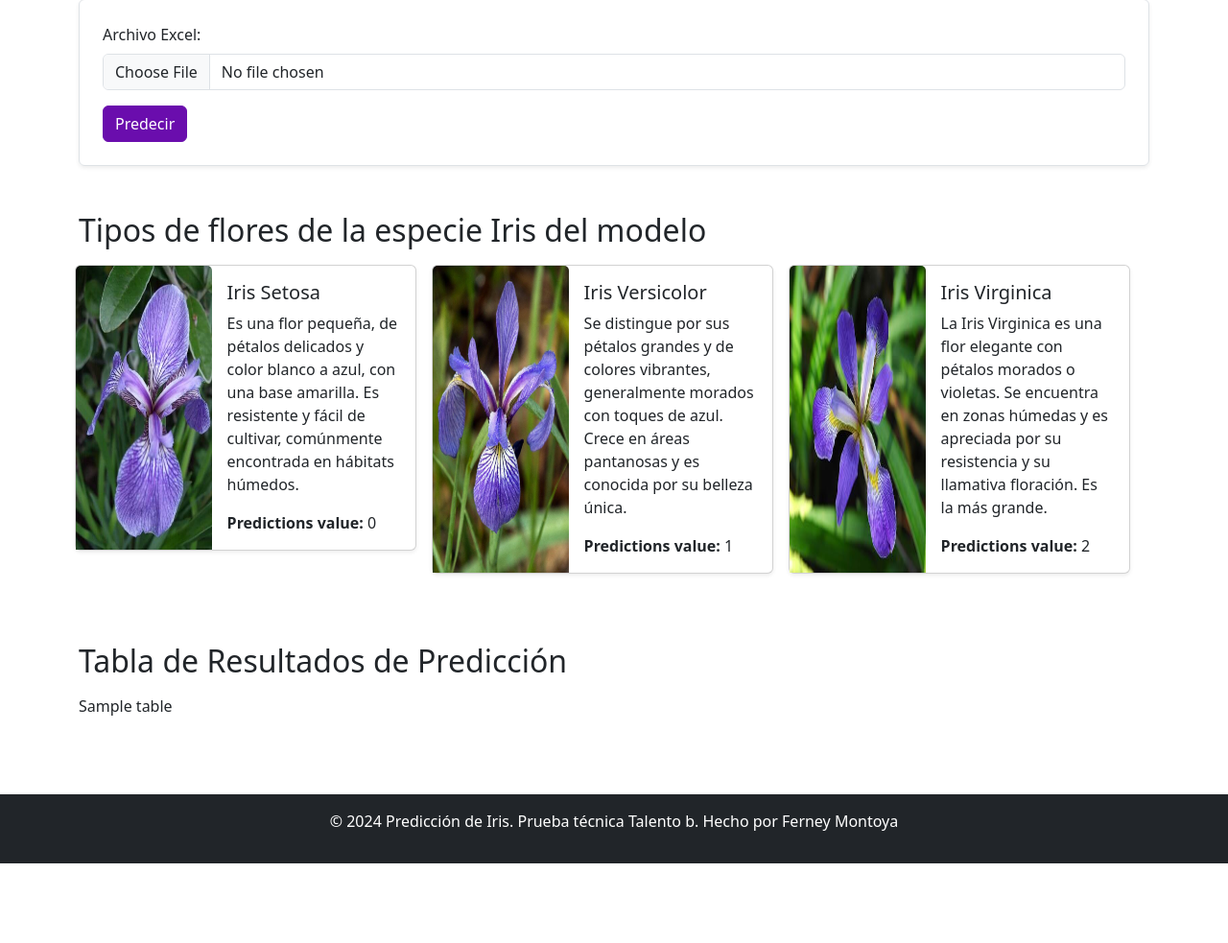
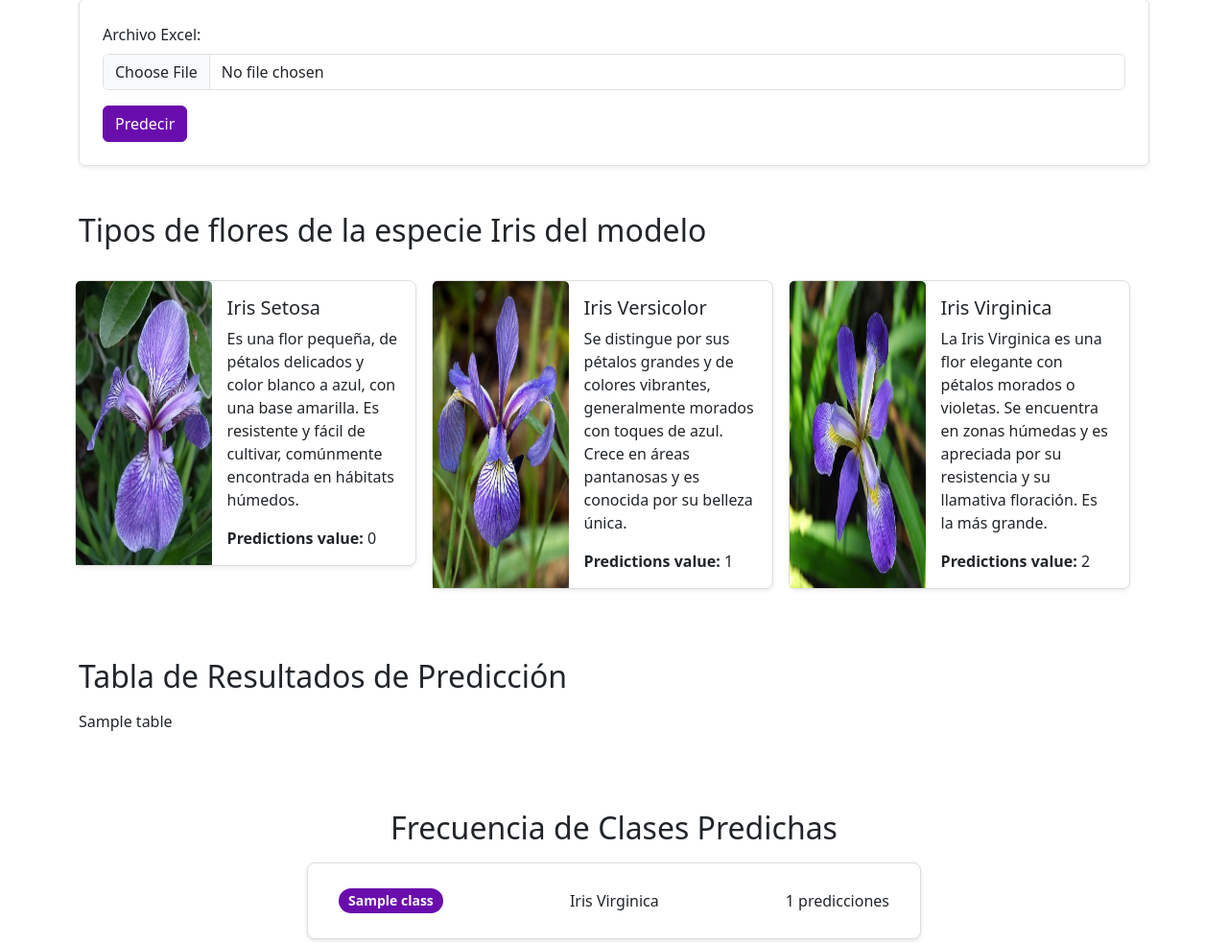
Before and after one commit to FerneyMontoya1/prueba-tecnica-talentoB, a Django app: template predictions/templates/predictions/upload.html in a window 1280 px wide. Shown: the part 919-1902 px from the top of the page at 96% size. Before the commit the page ends 1819 px from the top, so only its background shows below. Run offline with Django 5.2, Linux system fonts and the light colour scheme; the template is opened without the code that fills it: most values are stand-ins (such as "Sample title", 1, 10 or a date in 2020).

Commit message:
Stats section added

```diff
--- a/predictions/templates/predictions/upload.html
+++ b/predictions/templates/predictions/upload.html
@@ -198,6 +198,34 @@
         .table-bordered td {
             border: 1px solid #6a0dad; /* Bordes morados */
         }
+
+        .card {
+            border: 1px solid #ddd;
+            border-radius: 8px;
+            box-shadow: 0 2px 4px rgba(0, 0, 0, 0.1);
+            margin-top: 16px;
+        }
+
+        .card-body {
+            padding: 16px;
+        }
+
+        .list-group-item {
+            font-size: 16px;
+            padding: 10px 16px;
+            border: none;
+            border-bottom: 1px solid #eee;
+        }
+
+        .list-group-item:last-child {
+            border-bottom: none;
+        }
+
+        .badge {
+            font-size: 14px;
+            padding: 6px 10px;
+        }
+
     </style>
 </head>
 <body>
@@ -284,7 +312,7 @@
                 {% if table %}
                     <div class="mb-3">
 
-                        <div class="table-responsive">
+                        <div class="table-responsive" style="max-height: 600px; overflow-y: auto;">
                             <table class="table table-striped table-hover table-bordered align-middle">
                                 {{ table|safe }}
                             </table>
@@ -293,10 +321,40 @@
                     </div>
                 {% else %}
                     <p>No se han generado resultados aún. Por favor, carga un archivo.</p>
+                    <p>Si no tiene uno, por favor descargue el siguiente archivo Excel de prueba: <a href="https://docs.google.com/spreadsheets/d/1PF2AIta3LV15Mq5JrIwq8mpXNEzuwXLS/edit?usp=sharing&ouid=100339178753591638653&rtpof=true&sd=true" target="_blank">Descargar</a></p>
                 {% endif %}
             </div>
         </div>
     </main>
+
+    {% if stats %}
+    <div class="my-4 col-6 mx-auto">
+        <h2 class="text-center mb-3">Frecuencia de Clases Predichas</h2>
+        <div class="card">
+            <div class="card-body">
+                <ul class="list-group">
+                    {% for class, count in stats.class_distribution.items %}
+                    <li class="list-group-item d-flex justify-content-between align-items-center">
+                        <span class="badge primary-color text-light rounded-pill">
+                            {{ class }}
+                        </span>
+                        {% if class == 0 %}
+                        <span>Iris Setosa</span>
+                        {% elif class == 1 %}
+                        <span>Iris Versicolor</span>
+                        {% else %}
+                        <span>Iris Virginica</span>
+                        {% endif %}
+                        <span>{{ count }} predicciones</span>
+                    </li>
+                    {% endfor %}
+                </ul>
+            </div>
+        </div>
+    </div>
+    {% endif %}
+
+
 
     <footer class="bg-dark text-white text-center py-3 mt-5">
         <p>&copy; 2024 Predicción de Iris. Prueba técnica Talento b. Hecho por Ferney Montoya</p>
```
Also changed, not shown: predictions/services/prediction_service.py (+17 -2 lines), predictions/tests.py (+8 -5 lines), predictions/views.py (+13 -16 lines), scripts/train_model.py (+7 -3 lines), 1 other file.
